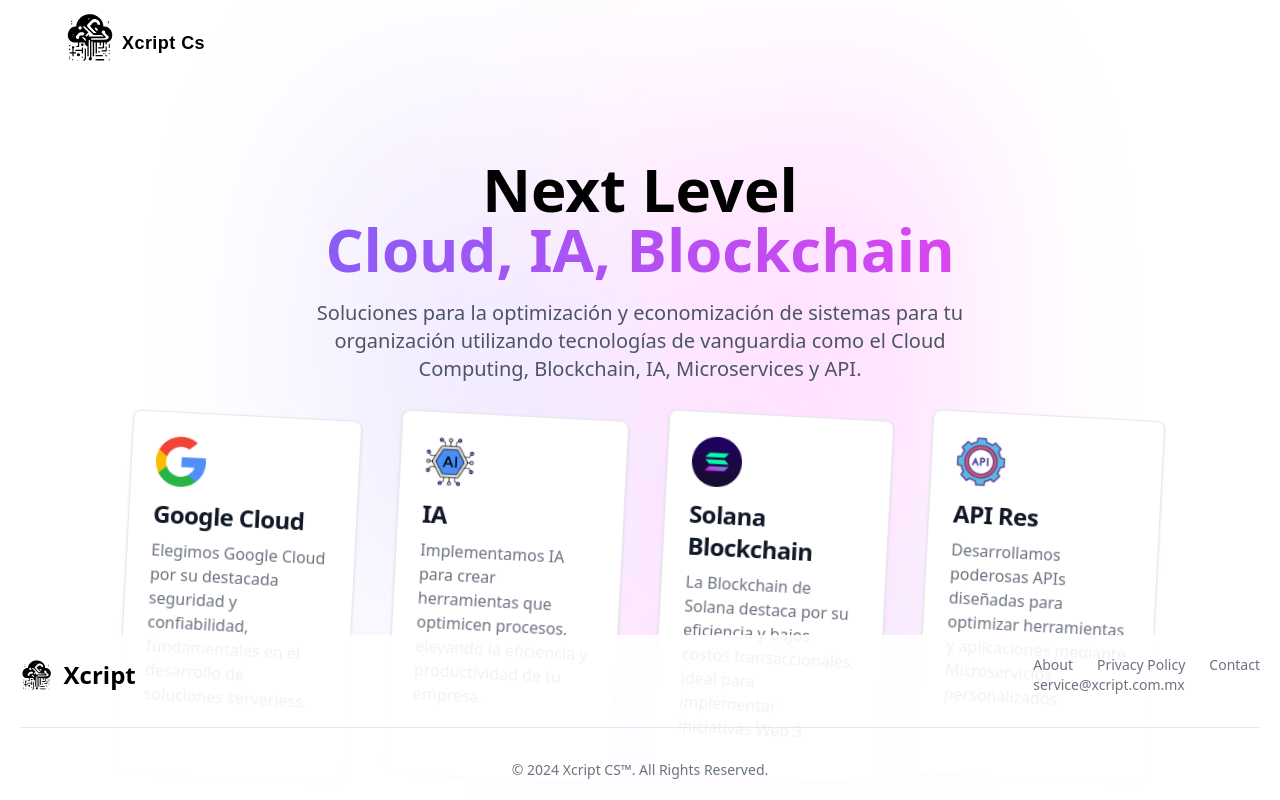
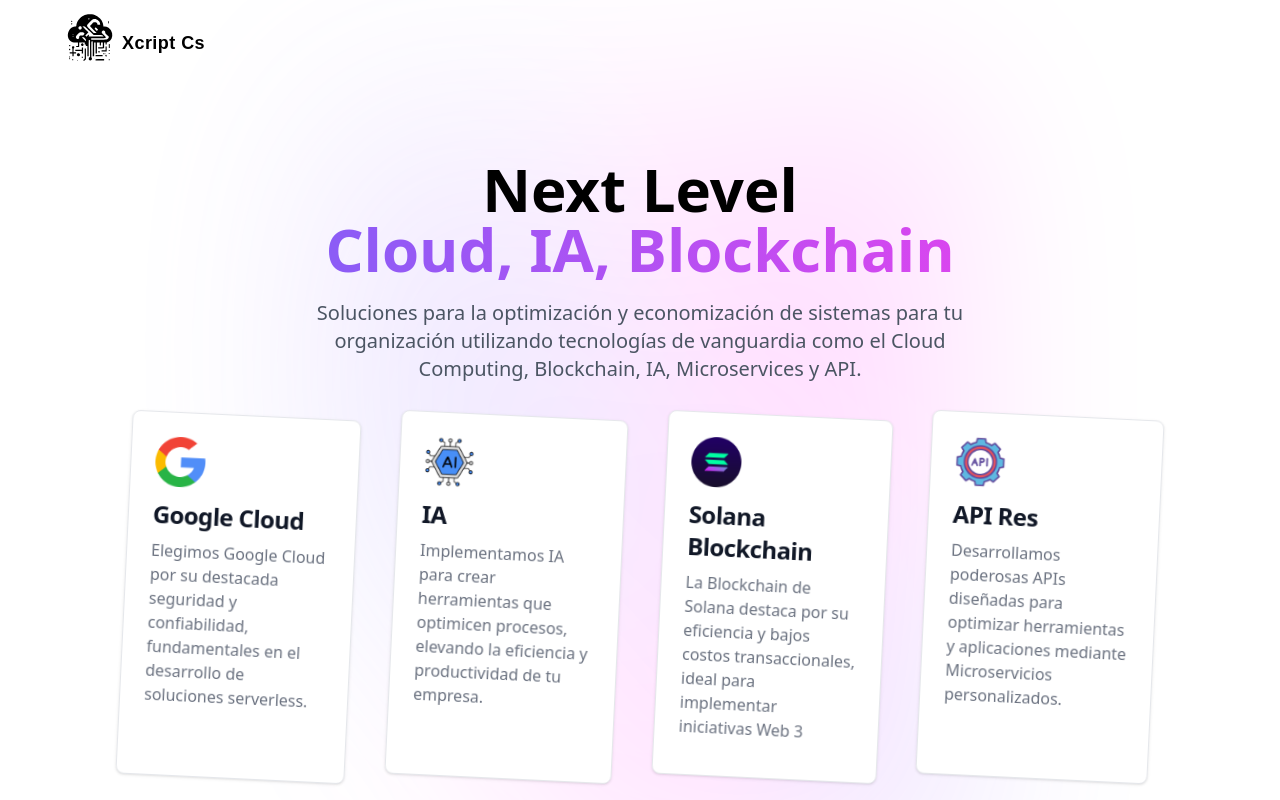
Before and after one commit to DanielG07/landing_page, a Next.js app: page / in a window 1280 px wide. Shown: the top 800 px of the page. Built offline with nearby package versions, Linux system fonts and the light colour scheme.

Commit message:
Update Footer.jsx

```diff
--- a/components/Footer.jsx
+++ b/components/Footer.jsx
@@ -19,7 +19,7 @@
   }, []);*/
 
   return (
-    <footer class=" bg-white bg-opacity-90 p-1 rounded-lg w-screen md:fixed  bottom-0">
+    <footer class=" bg-white bg-opacity-90 pb-10 mt-6 rounded-lg w-screen">
         <div class="w-full mx-auto p-4 md:py-4">
             <div class="sm:flex sm:items-center sm:justify-between">
                 <a href="https://xcript.mx/" class="flex items-center mb-4 sm:mb-0 space-x-3 rtl:space-x-reverse">
@@ -27,8 +27,6 @@
                     <span class="self-center text-2xl font-semibold whitespace-nowrap dark:text-black max-sm:items-center">Xcript</span>
                 </a>
                 <div>
-
-
                 <ul class="flex flex-wrap items-center mb-6 text-sm font-medium text-gray-500 sm:mb-0 dark:text-gray-400">
                     <li>
                         <a href="#" class="hover:underline me-4 md:me-6">About</a>
```
